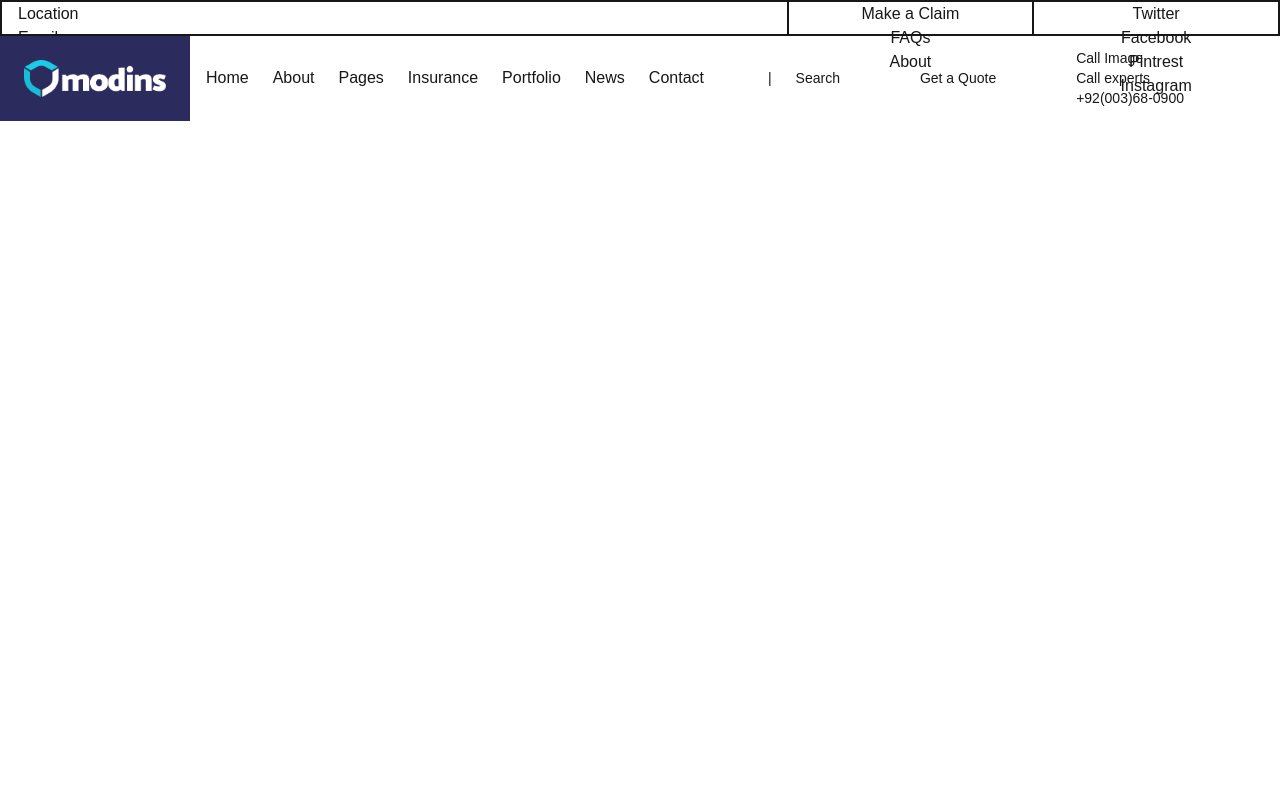
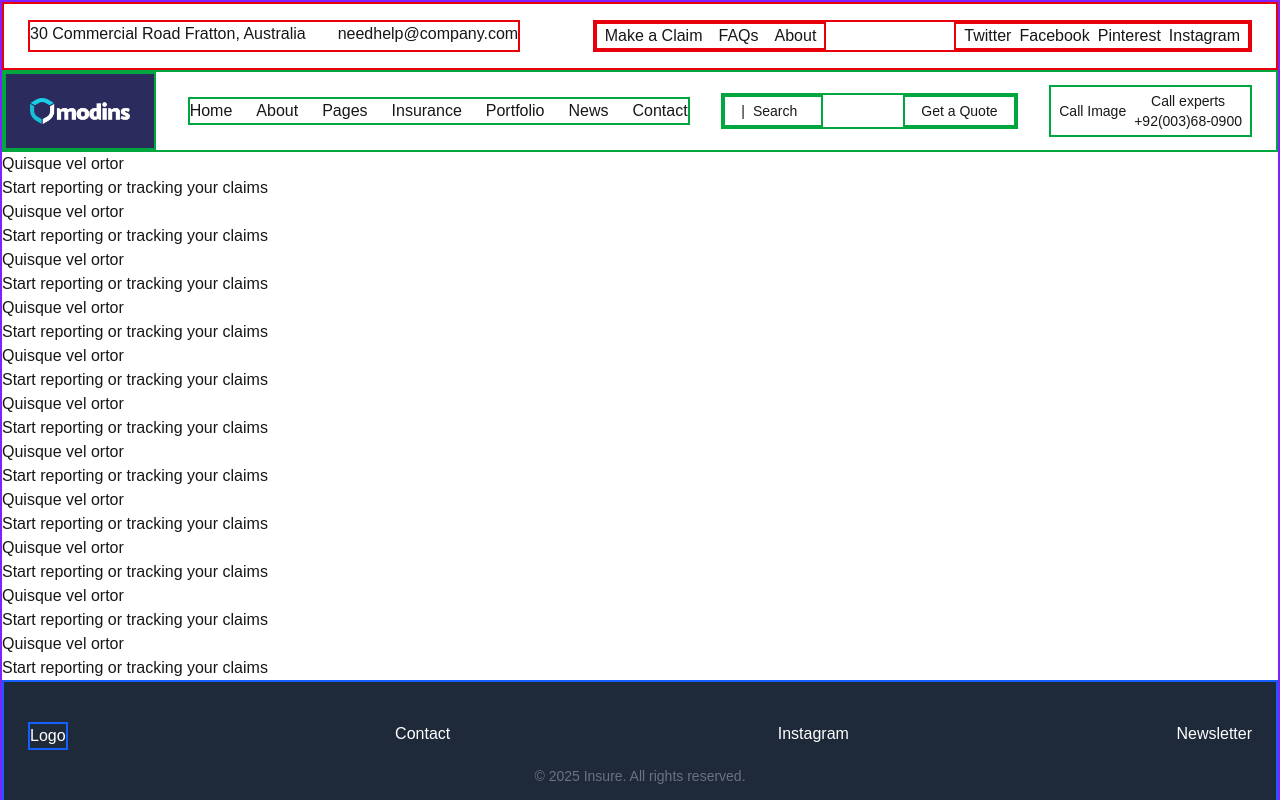
Before and after one commit to eusoncode/insure, a Next.js app in the folder frontend/: page / in a window 1280 px wide. Shown: the top 800 px of the page. Built offline with nearby package versions, Linux system fonts and the light colour scheme.

Commit message:
working on footer

```diff
--- a/frontend/src/components/footer/footer.tsx
+++ b/frontend/src/components/footer/footer.tsx
@@ -3,21 +3,21 @@
 
 export default function Footer() {
   return (
-    <footer className="flex flex-col">
-      <div>
+    <footer className="flex flex-col border-2 border-blue-600 min-h-175 bg-gray-800 text-white py-10">
+      <div className="flex flex-col container mx-auto px-6">
         {/* Footer box for further inqury */}
-        <div className="flex flex-row">
+        <div className="flex md:flex-row justify-between items-start space-y-0">
           {/* Logo */}
-          <div></div>
+          <div className="border-2 border-blue-600">Logo</div>
 
           {/* Contact */}
-          <div></div>
+          <div>Contact</div>
 
           {/* Instagram */}
-          <div></div>
+          <div>Instagram</div>
 
           {/* Newsletter */}
-          <div></div>
+          <div>Newsletter</div>
         </div>
         {/* Footer sticks to bottom */}
         <div className="py-4 text-center text-sm text-gray-500">
@@ -27,3 +27,88 @@ export default function Footer() {
     </footer>
   );
 }
+
+
+// export default function Footer() {
+//   return (
+//     <footer className="bg-gray-800 text-white py-10">
+//       <div className="container mx-auto px-6">
+//         {/* Footer Content */}
+//         <div className="flex flex-col md:flex-row justify-between items-start md:items-center space-y-6 md:space-y-0">
+//           {/* Logo Section */}
+//           <div className="flex items-center space-x-3">
+//             {/* Replace 'Logo' with your actual logo */}
+//             <div className="text-2xl font-bold">Logo</div>
+//           </div>
+
+//           {/* Contact Information */}
+//           <div>
+//             <h2 className="text-lg font-semibold">Contact Us</h2>
+//             <p className="mt-2 text-sm text-gray-400">
+//               1234 Street Name, City, State, 12345
+//             </p>
+//             <p className="text-sm text-gray-400">Email: info@example.com</p>
+//             <p className="text-sm text-gray-400">Phone: (123) 456-7890</p>
+//           </div>
+
+//           {/* Social Media Links */}
+//           <div>
+//             <h2 className="text-lg font-semibold">Follow Us</h2>
+//             <div className="mt-2 flex space-x-4">
+//               {/* Replace '#' with your actual social media links */}
+//               <a href="#" className="text-gray-400 hover:text-white">
+//                 {/* Example: Facebook Icon */}
+//                 <svg
+//                   className="w-6 h-6"
+//                   fill="currentColor"
+//                   viewBox="0 0 24 24"
+//                 >
+//                   {/* SVG path */}
+//                 </svg>
+//               </a>
+//               <a href="#" className="text-gray-400 hover:text-white">
+//                 {/* Example: Twitter Icon */}
+//                 <svg
+//                   className="w-6 h-6"
+//                   fill="currentColor"
+//                   viewBox="0 0 24 24"
+//                 >
+//                   {/* SVG path */}
+//                 </svg>
+//               </a>
+//               {/* Add more social media links as needed */}
+//             </div>
+//           </div>
+
+//           {/* Newsletter Subscription */}
+//           <div>
+//             <h2 className="text-lg font-semibold">Newsletter</h2>
+//             <p className="mt-2 text-sm text-gray-400">
+//               Subscribe to our newsletter for the latest updates.
+//             </p>
+//             <form className="mt-4 flex">
+//               <input
+//                 type="email"
+//                 placeholder="Enter your email"
+//                 className="px-4 py-2 w-full text-gray-900 rounded-l-md focus:outline-none"
+//               />
+//               <button
+//                 type="submit"
+//                 className="bg-blue-600 px-4 py-2 rounded-r-md hover:bg-blue-700 focus:outline-none"
+//               >
+//                 Subscribe
+//               </button>
+//             </form>
+//           </div>
+//         </div>
+
+//         {/* Footer Bottom */}
+//         <div className="mt-10 border-t border-gray-700 pt-5 text-center">
+//           <p className="text-sm text-gray-400">
+//             &copy; 2025 Insure. All rights reserved.
+//           </p>
+//         </div>
+//       </div>
+//     </footer>
+//   );
+// }
--- a/frontend/src/components/layout.tsx
+++ b/frontend/src/components/layout.tsx
@@ -4,7 +4,7 @@ import { LayoutProps } from "@/types/next-auth";
 
 export default function Layout({ children }: LayoutProps) {
   return (
-    <div className="flex flex-col min-h-screen">
+    <div className="flex flex-col border-2 border-violet-600">
       {/* Header stays at the top */}
       <header>
         <Navigation />
--- a/frontend/src/components/navigation_section/navigation.tsx
+++ b/frontend/src/components/navigation_section/navigation.tsx
@@ -4,39 +4,59 @@ import logo from "@/assets/logo-light.png"
 
 export default function Navigation() {
   return (
-    <section className="flex flex-col min-h-screen">
+    <section className="flex flex-col">
       {/* First Navigation bar*/}
-      <div className="flex flex-row flex-grow justify-between align-center max-h-9 border-1">
-        <div className="w-full px-4 border-1">
-          <p>Location</p>
-          <p>Email</p>
+      <div className="flex flex-row w-full justify-between align-center py-4 px-6 border-2 border-red-600">
+        <ul className="flex flex-row border-2 border-red-600">
+          <li className="">
+            <a href="#">30 Commercial Road Fratton, Australia</a>
+          </li>
+          <li className="pl-8">
+            <a href="mailto:needhelp@company.com">needhelp@company.com</a>
+          </li>
+        </ul>
+        <div className="flex flex-row border-2 border-red-600 gap-32">
+          <ul className="flex flex-row px-2 space-x-4 border-2 border-red-600">
+            <li>
+              <a href="#">Make a Claim</a>
+            </li>
+            <li>
+              <a href="#">FAQs</a>
+            </li>
+            <li>
+              <a href="#">About</a>
+            </li>
+          </ul>
+          <div className="flex flex-row space-x-2 px-2 border-2 border-red-600">
+            <a href="https://twitter.com">
+              <span className="">Twitter</span>
+            </a>
+            <a href="https://facebook.com">
+              <span className="">Facebook</span>
+            </a>
+            <a href="https://pinterest.com">
+              <span className="">Pinterest</span>
+            </a>
+            <a href="https://instagram.com">
+              <span className="">Instagram</span>
+            </a>
           </div>
-        <div className="w-sm text-center px-4 border-1">
-          <p>Make a Claim</p>
-          <p>FAQs</p>
-          <p>About</p>
-        </div>
-        <div className="w-sm text-center px-4 border-1">
-          <p>Twitter</p>
-          <p>Facebook</p>
-          <p>Pintrest</p>
-          <p>Instagram</p>
         </div>
       </div>
       {/* Second Navigation bar*/}
-      <div className="flex flex-row justify-between items-center pr-20">
+      <div className="flex flex-row justify-between items-center pr-6 border-2 border-green-600">
         {/* Logo */}
         <div>
           <CustomLink
             href="/home"
-            className="flex p-6 max-h-screen bg-custom-blue"
+            className="flex max-w-3xs p-6 max-h-screen bg-custom-blue border-2 border-green-600"
           >
-            <Image src={logo} alt="logo" priority width={142} />
+            <Image src={logo} alt="logo" priority width={100} />
           </CustomLink>
         </div>
 
         {/* Navigation Links */}
-        <div className="flex items-center gap-6">
+        <div className="flex items-center gap-6 border-2 border-green-600">
           <nav className="flex items-center gap-6">
             <CustomLink href="/home">Home</CustomLink>
             <CustomLink href="/about">About</CustomLink>
@@ -48,24 +68,28 @@ export default function Navigation() {
           </nav>
         </div>
 
+        <div className="flex flex-row justify-between items-center gap-20 border-2 border-green-600">
           {/* Search button */}
-        <div className="ml-8">
+          <div className="border-2 border-green-600">
             <button className="px-4 py-1 text-sm">
-            |<span className="ml-6">Search</span>
+              |<span className="px-2">Search</span>
             </button>
           </div>
 
           {/* Quote */}
-        <div className="ml-8">
+          <div className="border-2 border-green-600">
             <button className="px-4 py-1 text-sm">Get a Quote</button>
+          </div>
         </div>
 
         {/* Search button */}
-        <div className="ml-8">
-          <div className="px-4 py-1 text-sm">
+        <div className="border-2 border-green-600">
+          <div className="flex flex-row gap-2 py-1 px-2 text-sm">
             <button>Call Image</button>
+            <div className="flex flex-col items-center">
               <p>Call experts</p>
               <span>+92(003)68-0900</span>
+            </div>
           </div>
         </div>
       </div>
```
Lines whose indentation alone changed are shown as unchanged.
